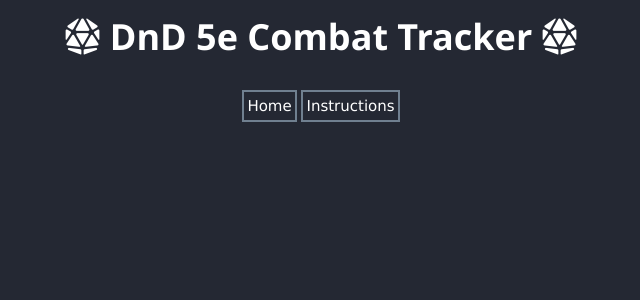
After one commit to gregt114/DnD-5e-Combat-Tracker, a Flask app: template templates/instructions.html in a window 1280 px wide. The commit adds this page. Shown: the top 300 px of the page, without its empty margins (319-959 px from the left). Run offline with Flask 2, Linux system fonts and the light colour scheme; the template is opened without the code that fills it, so the values that code supplies are empty; some libraries are stand-ins or nearby versions.

Commit message:
added page navigation

```diff
--- a/static/css/index.css
+++ b/static/css/index.css
@@ -4,7 +4,7 @@
 }
 
 h1 {
-    margin: 1em;
+    margin-bottom: 0.5em;
 }
 
 
--- a/templates/index.html
+++ b/templates/index.html
@@ -5,7 +5,7 @@
     <meta charset="UTF-8">
     <meta http-equiv="X-UA-Compatible" content="IE=edge">
     <meta name="viewport" content="width=device-width, initial-scale=1.0">
-    <title>DnD 5e Combat Tracker v2</title>
+    <title>DnD 5e Combat Tracker</title>
 
     <!-- JQuery -->
     <script src="https://ajax.googleapis.com/ajax/libs/jquery/3.6.1/jquery.min.js"></script>
@@ -25,6 +25,10 @@
             <i class="fa-solid fa-dice-d20"></i>
         </b>
     </h1>
+    <p class="w3-center">
+        <a class="w3-button top-button" href="./index.html">Home</a>
+        <a class="w3-button top-button" href="./instructions.html">Instructions</a>
+    </p>
 
     <div class="grid-container">
         <div id="left">
--- /dev/null
+++ b/templates/instructions.html
@@ -0,0 +1,36 @@
+<!DOCTYPE html>
+<html lang="en">
+
+<head>
+    <meta charset="UTF-8">
+    <meta http-equiv="X-UA-Compatible" content="IE=edge">
+    <meta name="viewport" content="width=device-width, initial-scale=1.0">
+    <title>DnD 5e Combat Tracker</title>
+
+    <!-- JQuery -->
+    <script src="https://ajax.googleapis.com/ajax/libs/jquery/3.6.1/jquery.min.js"></script>
+    <!-- FontAwesome Icons -->
+    <script src="https://kit.fontawesome.com/fb3277ed2e.js" crossorigin="anonymous"></script>
+    <!--Style-->
+    <link rel="stylesheet" href="https://www.w3schools.com/w3css/4/w3.css">
+    <link rel="stylesheet" href="../static/css/index.css">
+</head>
+
+<body>
+
+    <h1 class="w3-center">
+        <b>
+            <i class="fa-solid fa-dice-d20"></i>
+            DnD 5e Combat Tracker
+            <i class="fa-solid fa-dice-d20"></i>
+        </b>
+    </h1>
+    <p class="w3-center">
+        <a class="w3-button top-button" href="./index.html">Home</a>
+        <a class="w3-button top-button" href="./instructions.html">Instructions</a>
+    </p>
+
+</body>
+
+
+</html>
```
